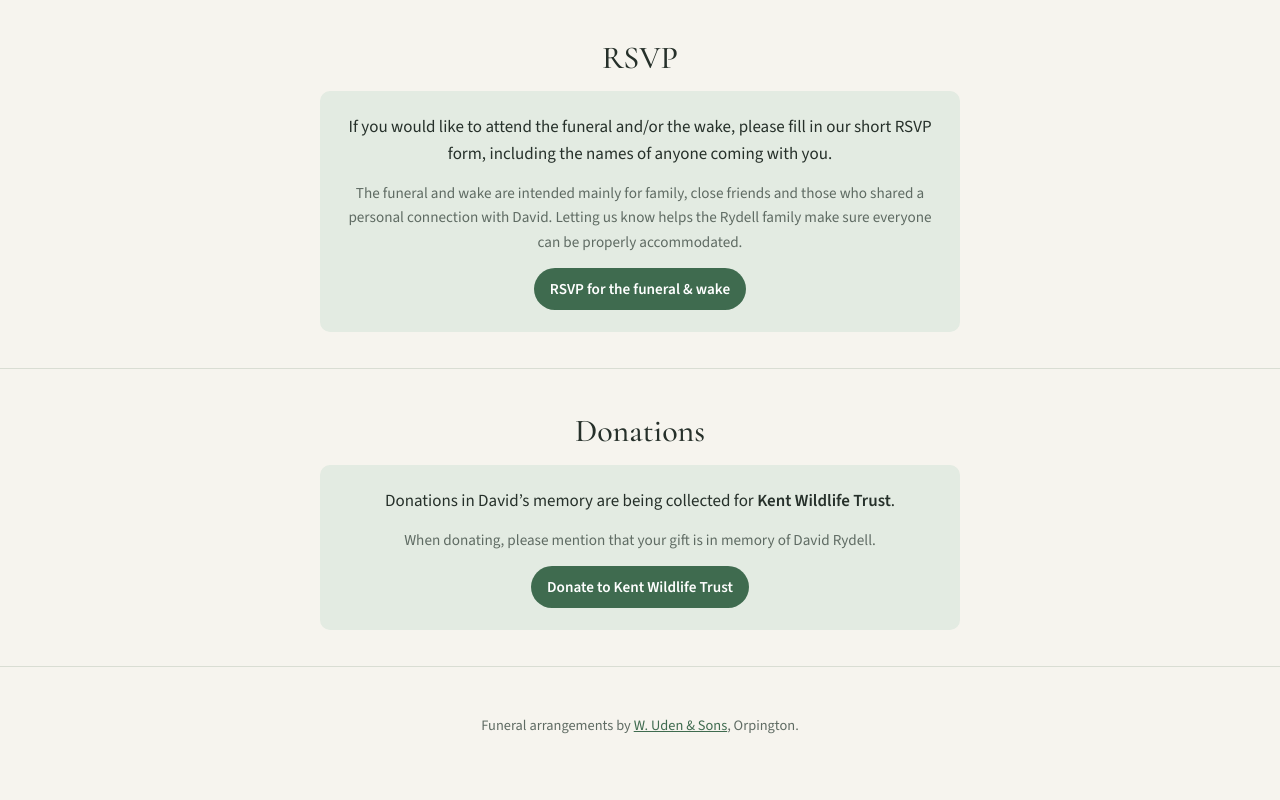
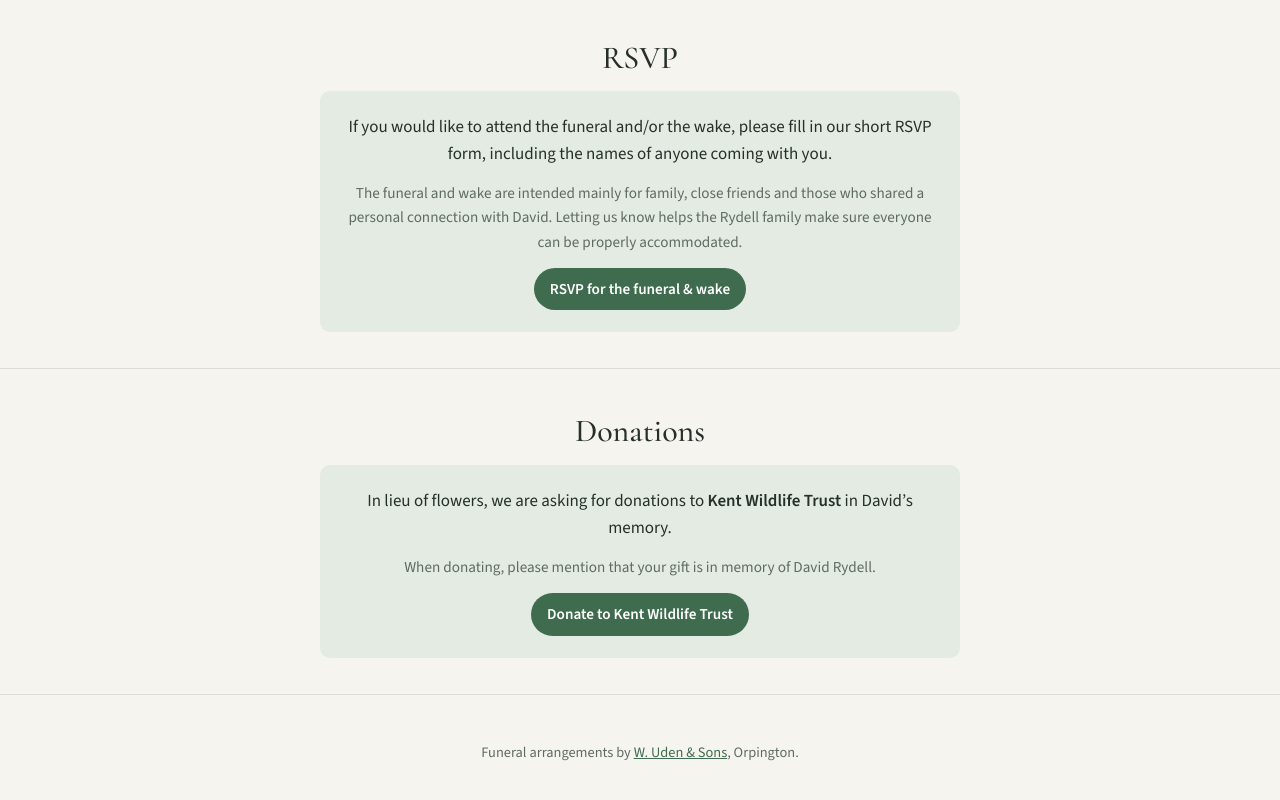
Before and after one commit to JoshRydell/david-rydell, a plain HTML site: page index.html in a window 1280 px wide. Shown: the part 1399-2199 px from the top of the page. Drawn offline with nearby package versions, Linux system fonts and the light colour scheme.

Commit message:
Ask for donations in lieu of flowers
Co-Authored-By: Claude Opus 5.5 <noreply@anthropic.com>

```diff
--- a/index.html
+++ b/index.html
@@ -210,7 +210,7 @@
       <div class="wrap">
         <h2 id="donations-h">Donations</h2>
         <div class="notice">
-          <p>Donations in David&rsquo;s memory are being collected for <strong>Kent Wildlife Trust</strong>.</p>
+          <p>In lieu of flowers, we are asking for donations to <strong>Kent Wildlife Trust</strong> in David&rsquo;s memory.</p>
           <p class="small">When donating, please mention that your gift is in memory of David Rydell.</p>
           <p><a class="btn" href="https://www.kentwildlifetrust.org.uk/donate/in-memoriam" target="_blank" rel="noopener">Donate to Kent Wildlife Trust</a></p>
         </div>
```
